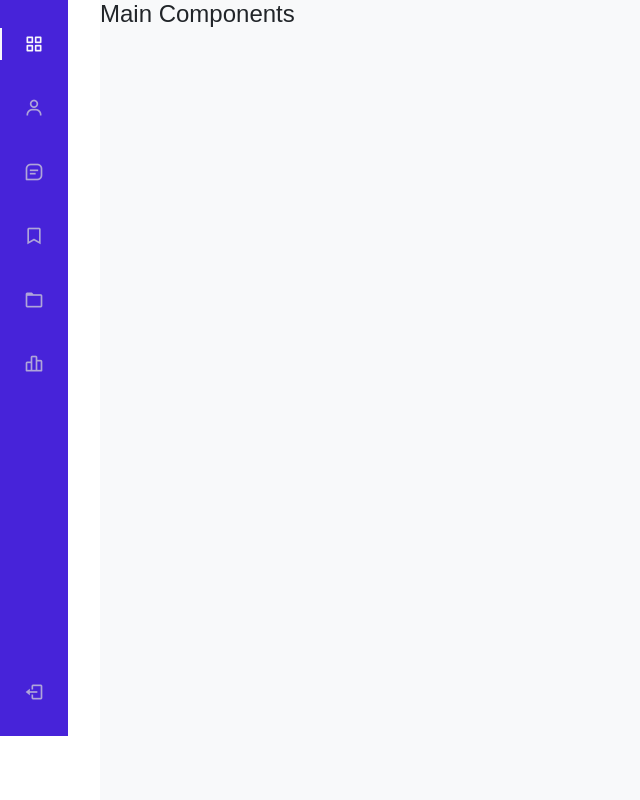
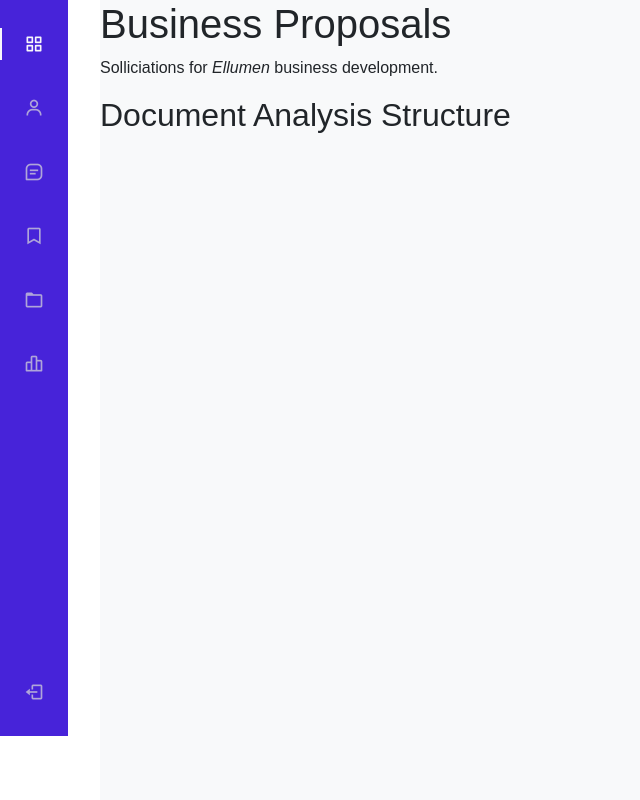
Before and after one commit to miary/llm-proposal, a Django app: page / in a window 1280 px wide. Shown: the part 64-864 px from the top of the page, without its empty margins (0-640 px from the left). Run offline with Django 5.2, Linux system fonts and the light colour scheme; some libraries are stand-ins or nearby versions.

Commit message:
base template

```diff
--- a/app/views.py
+++ b/app/views.py
@@ -2,4 +2,4 @@ from django.shortcuts import render
 
 
 def home(request):
-    return render(request, 'app/home.html', {})
+    return render(request, 'app/index.html', {})
--- a/requirements.txt
+++ b/requirements.txt
@@ -1,3 +1,3 @@
-django==5.07
+django==5.0.7
 django-bootstrap-static==5.3.3
 django-upload-to==0.3.5
--- a/templates/app/home.html
+++ b/templates/app/base.html
@@ -9,6 +9,8 @@
   <link rel="stylesheet" href="{% static 'bootstrap/css/bootstrap.min.css' %}">
   <script defer src="{% static 'fontawesome/js/all.min.js' %}"></script>
   <link href="{% static 'css/boxicons.min.css' %}" rel='stylesheet'>
+  <link rel="apple-touch-icon" href="{% static 'images/apple-touch.png' %}"/>
+  <link rel="shortcut icon" type="image/png" href="{% static 'images/favicon.png' %}"/>
 
   <style>
     ::-webkit-scrollbar {
@@ -240,7 +242,8 @@
     </div>
     <!--Container Main start-->
     <div class="height-100 bg-light">
-      <h4>Main Components</h4>
+        {% block content %}
+        {% endblock %}
     </div>
     <!--Container Main end-->
 
--- /dev/null
+++ b/templates/app/index.html
@@ -0,0 +1,11 @@
+{% extends "app/base.html" %}
+
+{% block content %}
+  <h1>Business Proposals</h1>
+  <p>
+    Solliciations for
+    <em>Ellumen</em> business development.
+  </p>
+  <h2>Document Analysis Structure</h2>
+
+{% endblock %}
```
Also changed, not shown: static/images/apple-touch.png (added), static/images/favicon.png (added).
